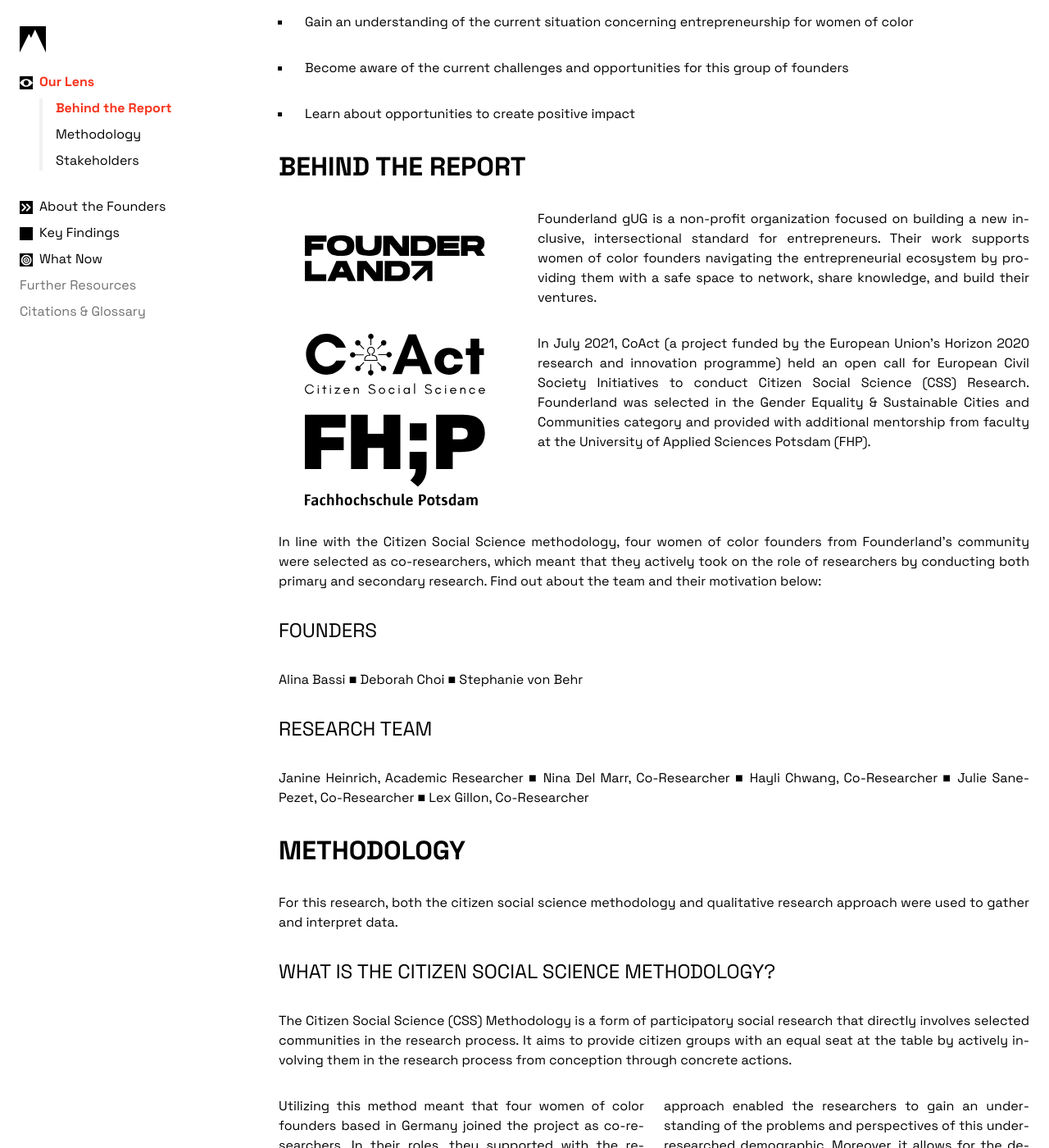
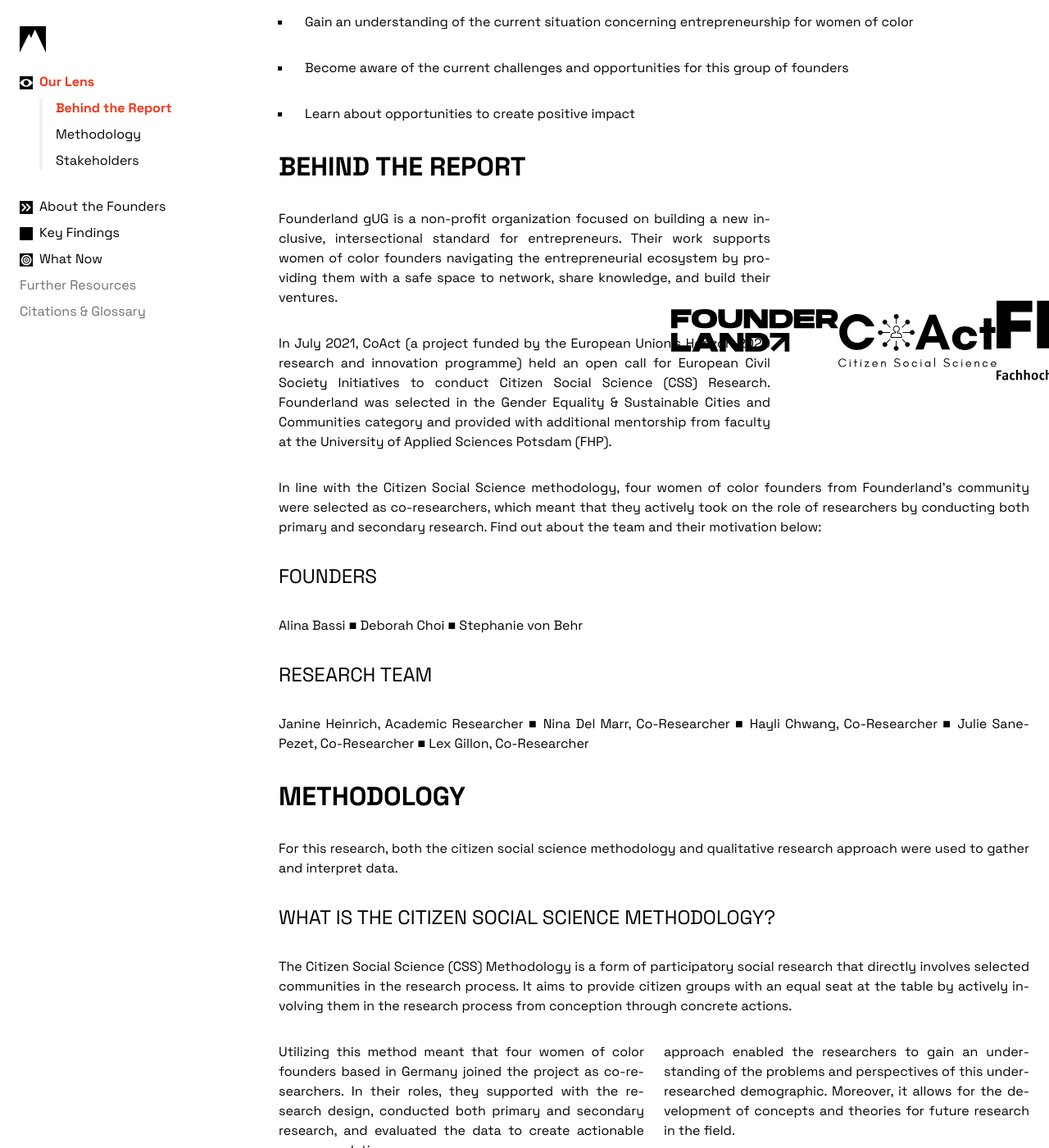
Before and after one commit to Founderland/Report, a Jekyll site: the page built from index.html, in a window 1280 px wide and 1400 px high, scrolled down 1628 px. Shown: the whole window at 82% size. Built offline with Jekyll 4.4.1, drawn with Linux system fonts in a browser that asks for light colours.

Commit message:
layout tweaks

```diff
--- a/_includes/section-1.html
+++ b/_includes/section-1.html
@@ -30,15 +30,15 @@
     <h2>Behind the Report</h2>
 
     <div class="md:grid md:grid-cols-3 md:gap-8 md:mb-8">
-        <div class="col-span-1 flex items-center justify-center md:px-8">
+        <div class="col-span-2">
+            <p>Founderland gUG is a non-profit organization focused on building a new inclusive, intersectional standard for entrepreneurs. Their work supports women of color founders navigating the entrepreneurial ecosystem by providing them with a safe space to network, share knowledge, and build their ventures.</p>
+            <p class="md:mb-0">In July 2021, CoAct (a project funded by the European Union's Horizon 2020 research and innovation programme) held an open call for European Civil Society Initiatives to conduct Citizen Social Science (CSS) Research. Founderland was selected in the Gender Equality & Sustainable Cities and Communities category and provided with additional mentorship from faculty at the University of Applied Sciences Potsdam (FHP).</p>
+        </div>
+        <div class="col-span-1 flex items-center justify-center md:px-10">
             <img class="w-full" src="assets/images/Founderland_Logo.svg" alt="Founderland Logo">
-        </div>
-        <p class="col-span-2 md:mb-0">Founderland gUG is a non-profit organization focused on building a new inclusive, intersectional standard for entrepreneurs. Their work supports women of color founders navigating the entrepreneurial ecosystem by providing them with a safe space to network, share knowledge, and build their ventures.</p>
-        <div class="col-span-1 flex items-center justify-center flex-col md:px-8">
-            <img class="w-full" src="assets/images/CoAct_Logo-bw.svg" alt="CoAct Logo">
+            <img class="w-full mt-6" src="assets/images/CoAct_Logo-bw.svg" alt="CoAct Logo">
             <img class="w-full mt-6" src="assets/images/FHP_Logo-bw.svg" alt="FHP Logo">
         </div>
-        <p class="col-span-2 md:mb-0">In July 2021, CoAct (a project funded by the European Union's Horizon 2020 research and innovation programme) held an open call for European Civil Society Initiatives to conduct Citizen Social Science (CSS) Research. Founderland was selected in the Gender Equality & Sustainable Cities and Communities category and provided with additional mentorship from faculty at the University of Applied Sciences Potsdam (FHP).</p>
     </div>
 
     <p>In line with the Citizen Social Science methodology, four women of color founders from Founderland's community were selected as co-researchers, which meant that they actively took on the role of researchers by conducting both primary and secondary research. Find out about the team and their motivation below: </p>
--- a/assets/styles/output.css
+++ b/assets/styles/output.css
@@ -555,25 +555,20 @@
   top: 2rem;
 }
 
-.col-span-1 {
-  grid-column: span 1 / span 1;
+.col-span-3 {
+  grid-column: span 3 / span 3;
 }
 
 .col-span-2 {
   grid-column: span 2 / span 2;
 }
 
-.col-span-3 {
-  grid-column: span 3 / span 3;
+.col-span-1 {
+  grid-column: span 1 / span 1;
 }
 
 .float-right {
   float: right;
-}
-
-.my-4 {
-  margin-top: 1rem;
-  margin-bottom: 1rem;
 }
 
 .my-8 {
@@ -584,6 +579,11 @@
 .mx-auto {
   margin-left: auto;
   margin-right: auto;
+}
+
+.my-4 {
+  margin-top: 1rem;
+  margin-bottom: 1rem;
 }
 
 .ml-2 {
@@ -638,20 +638,20 @@
   width: 100%;
 }
 
-.grid-cols-2 {
-  grid-template-columns: repeat(2, minmax(0, 1fr));
+.grow {
+  flex-grow: 1;
 }
 
 .grid-cols-4 {
   grid-template-columns: repeat(4, minmax(0, 1fr));
 }
 
+.grid-cols-2 {
+  grid-template-columns: repeat(2, minmax(0, 1fr));
+}
+
 .flex-row {
   flex-direction: row;
-}
-
-.flex-col {
-  flex-direction: column;
 }
 
 .place-content-center {
@@ -674,12 +674,12 @@
   justify-content: center;
 }
 
+.gap-8 {
+  gap: 2rem;
+}
+
 .gap-4 {
   gap: 1rem;
-}
-
-.gap-8 {
-  gap: 2rem;
 }
 
 .scroll-smooth {
@@ -707,16 +707,16 @@
   background-color: rgb(0 0 0 / var(--tw-bg-opacity));
 }
 
-.p-8 {
-  padding: 2rem;
-}
-
 .p-12 {
   padding: 3rem;
 }
 
 .p-6 {
   padding: 1.5rem;
+}
+
+.p-8 {
+  padding: 2rem;
 }
 
 .px-8 {
@@ -1480,9 +1480,9 @@
     padding: 4rem;
   }
 
-  .md\:px-8 {
-    padding-left: 2rem;
-    padding-right: 2rem;
+  .md\:px-10 {
+    padding-left: 2.5rem;
+    padding-right: 2.5rem;
   }
 
   .md\:pb-8 {
```
